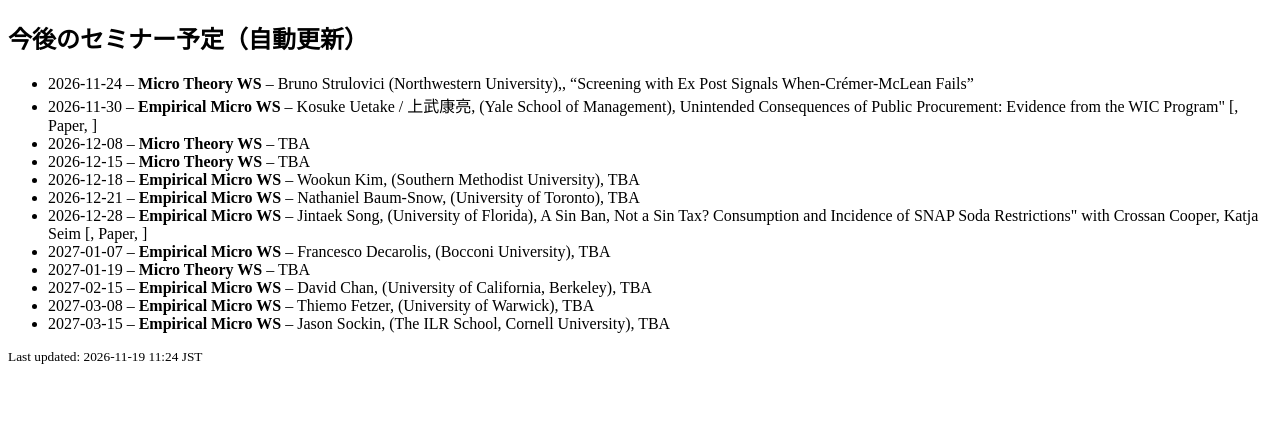
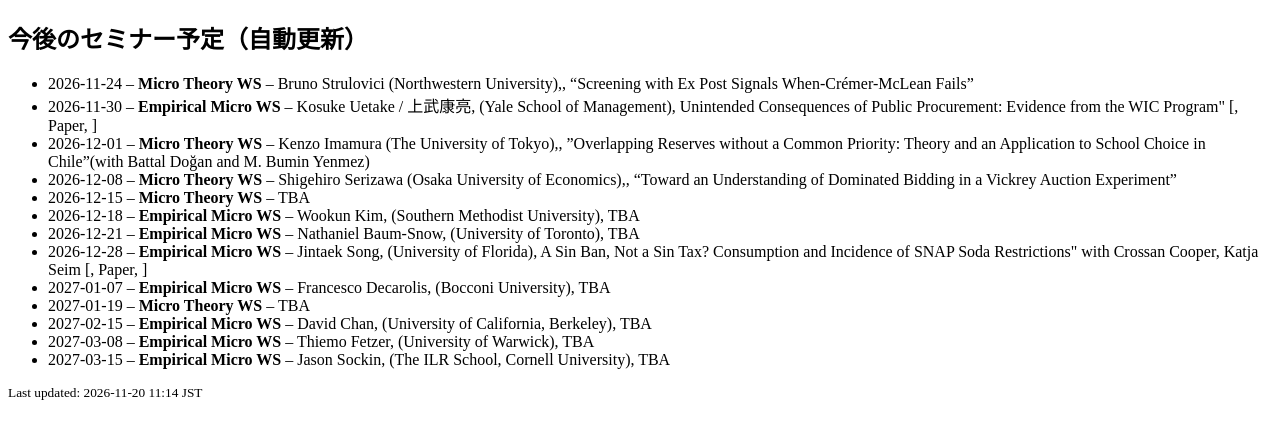
Before and after one commit to keiikegami/cirje-seminar-tracker, a plain HTML site: page docs/index.html in a window 1280 px wide. Drawn offline with Linux system fonts and the light colour scheme.

Commit message:
auto: update schedule 2026-11-20

```diff
--- a/docs/index.html
+++ b/docs/index.html
@@ -7,7 +7,8 @@
   <ul>
     <li>2026-11-24 – <strong>Micro Theory WS</strong> – Bruno Strulovici (Northwestern University),, “Screening with Ex Post Signals When-Crémer-McLean Fails”</li>
     <li>2026-11-30 – <strong>Empirical Micro WS</strong> – Kosuke Uetake / 上武康亮, (Yale School of Management), Unintended Consequences of Public Procurement: Evidence from the WIC Program" [, Paper, ]</li>
-    <li>2026-12-08 – <strong>Micro Theory WS</strong> – TBA</li>
+    <li>2026-12-01 – <strong>Micro Theory WS</strong> – Kenzo Imamura (The University of Tokyo),, ”Overlapping Reserves without a Common Priority: Theory and an Application to School Choice in Chile”(with Battal Doğan and M. Bumin Yenmez)</li>
+    <li>2026-12-08 – <strong>Micro Theory WS</strong> – Shigehiro Serizawa  (Osaka University of Economics),, “Toward an Understanding of Dominated Bidding in a Vickrey Auction Experiment”</li>
     <li>2026-12-15 – <strong>Micro Theory WS</strong> – TBA</li>
     <li>2026-12-18 – <strong>Empirical Micro WS</strong> – Wookun Kim, (Southern Methodist University), TBA</li>
     <li>2026-12-21 – <strong>Empirical Micro WS</strong> – Nathaniel Baum-Snow, (University of Toronto), TBA</li>
@@ -18,6 +19,6 @@
     <li>2027-03-08 – <strong>Empirical Micro WS</strong> – Thiemo Fetzer, (University of Warwick), TBA</li>
     <li>2027-03-15 – <strong>Empirical Micro WS</strong> – Jason Sockin, (The ILR School, Cornell University), TBA</li>
   </ul>
-  <p style="font-size:smaller">Last updated: 2026-11-19 11:24 JST</p>
+  <p style="font-size:smaller">Last updated: 2026-11-20 11:14 JST</p>
 </body>
 </html>
```
Also changed, not shown: events.json (+6 -1 lines).
